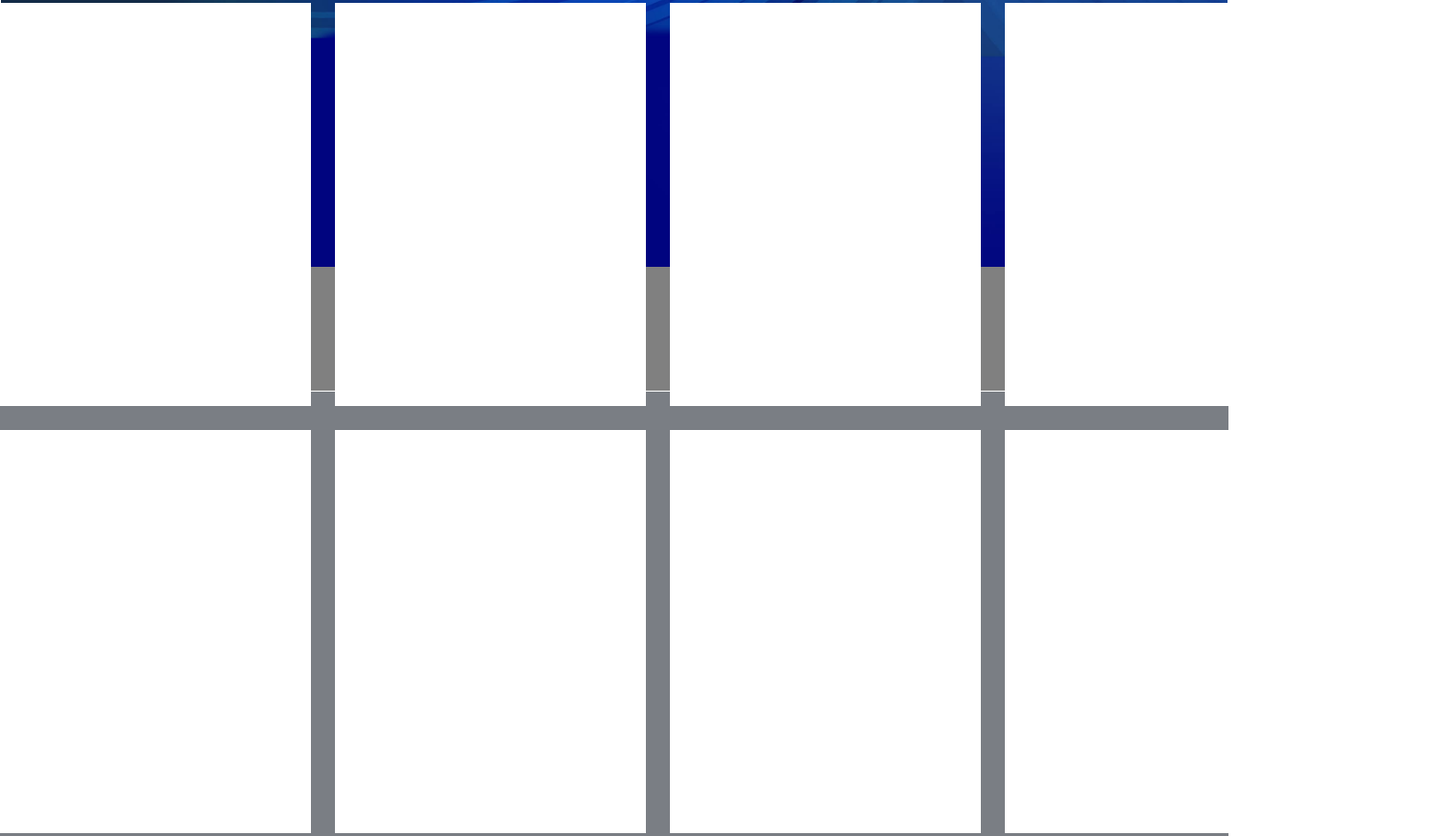
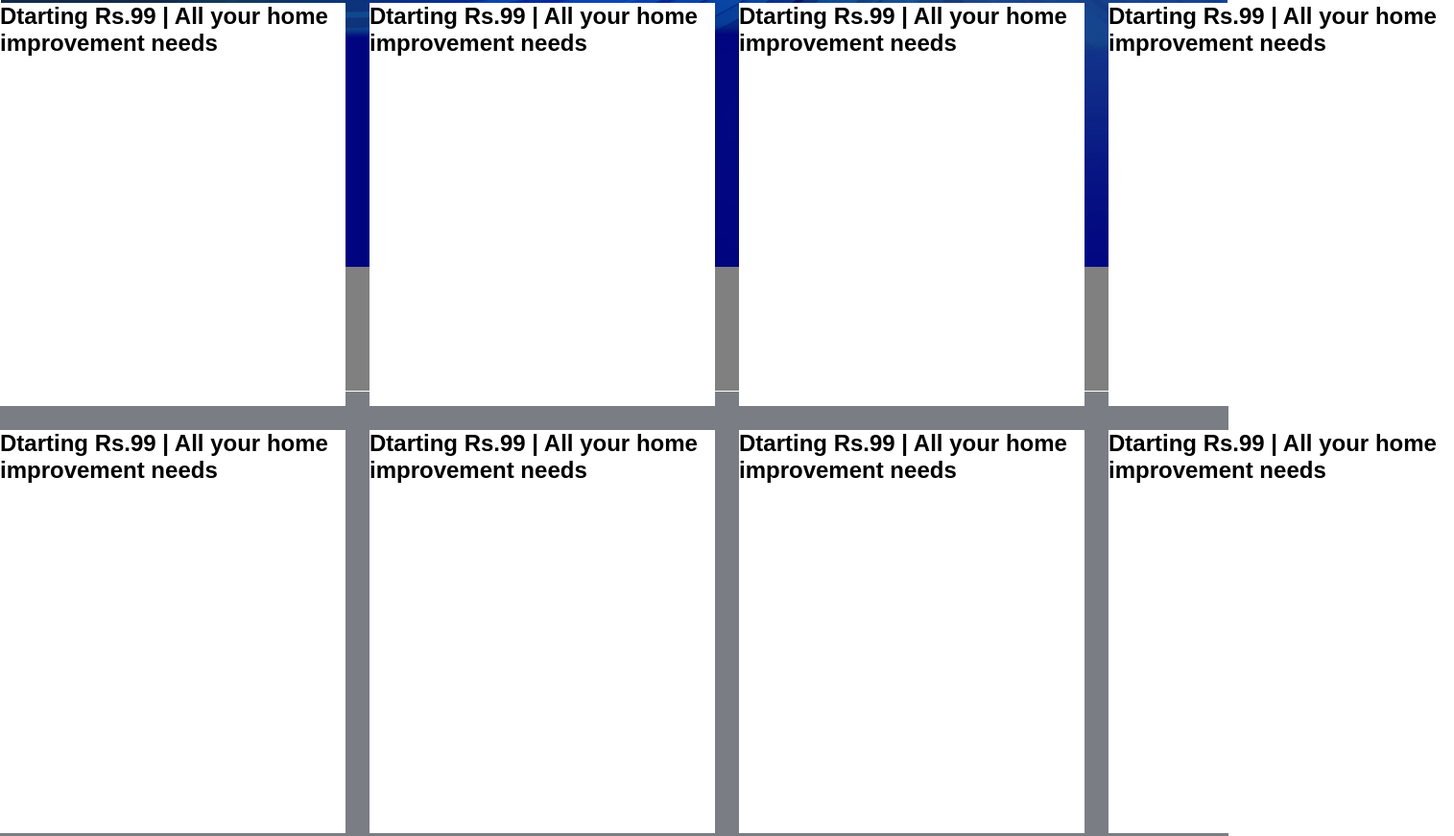
Before and after one commit to PranayAWani/Web_Development_Projects, a plain HTML site: page Amazon Clone/index.html in a window 1280 px wide. Shown: the part 334-1205 px from the top of the page at 96% size, 1515 px wide, since content can reach past the window. Drawn offline with Linux system fonts and the light colour scheme.

Commit message:
amazon clone

```diff
--- a/Amazon Clone/index.html
+++ b/Amazon Clone/index.html
@@ -178,14 +178,62 @@
             </div>
         </div>
             <div class="container1 grd">
-                <div class="box"></div>
-                <div class="box"></div>
-                <div class="box"></div>
-                <div class="box"></div>
-                <div class="box"></div>
-                <div class="box"></div>
-                <div class="box"></div>
-                <div class="box"></div>
+                <div class="box1">
+                    <h2>Dtarting Rs.99 | All your home improvement needs </h2>
+                    <div class="c11 c1 c"></div>
+                    <div class="c12 c1 c"></div>
+                    <div class="c13 c1 c"></div>
+                    <div class="c14 c1 c"></div>
+                </div>
+                <div class="box1">
+                    <h2>Dtarting Rs.99 | All your home improvement needs </h2>
+                    <div class="c21 c2 c"></div>
+                    <div class="c22 c2 c"></div>
+                    <div class="c23 c2 c"></div>
+                    <div class="c24 c2 c"></div>
+                </div>
+                <div class="box1">
+                    <h2>Dtarting Rs.99 | All your home improvement needs </h2>
+                    <div class="c31 c3 c"></div>
+                    <div class="c32 c3 c"></div>
+                    <div class="c33 c3 c"></div>
+                    <div class="c34 c3 c"></div>
+                </div>
+                <div class="box1">
+                    <h2>Dtarting Rs.99 | All your home improvement needs </h2>
+                    <div class="c41 c4 c"></div>
+                    <div class="c42 c4 c"></div>
+                    <div class="c43 c4 c"></div>
+                    <div class="c44 c4 c"></div>
+                </div>
+                <div class="box1">
+                    <h2>Dtarting Rs.99 | All your home improvement needs </h2>
+                    <div class="c51 c5 c"></div>
+                    <div class="c52 c5 c"></div>
+                    <div class="c53 c5 c"></div>
+                    <div class="c54 c5 c"></div>
+                </div>
+                <div class="box1">
+                    <h2>Dtarting Rs.99 | All your home improvement needs </h2>
+                    <div class="c61 c6 c"></div>
+                    <div class="c62 c6 c"></div>
+                    <div class="c63 c6 c"></div>
+                    <div class="c64 c6 c"></div>
+                </div>
+                <div class="box1">
+                    <h2>Dtarting Rs.99 | All your home improvement needs </h2>
+                    <div class="c71 c7 c"></div>
+                    <div class="c72 c7 c"></div>
+                    <div class="c73 c7 c"></div>
+                    <div class="c74 c7 c"></div>
+                </div>
+                <div class="box1">
+                    <h2>Dtarting Rs.99 | All your home improvement needs </h2>
+                    <div class="c81 c8 c"></div>
+                    <div class="c82 c8 c"></div>
+                    <div class="c83 c8 c"></div>
+                    <div class="c84 c8 c"></div>
+                </div>
             </div>
             <div class="container2 con"></div>
             <div class="container3 con"></div>
@@ -219,7 +267,22 @@
         <div class="back">
             Back to Top
         </div>
-        <div class="get"></div>
+        <div class="get">
+            <div class="column1 column">
+                <h2>Get to Know Us</h2>
+                <div class="amp">
+                <a href="https://www.amazon.in/ref=nav_logo">About Us</a>
+                <a href="https://www.amazon.in/ref=nav_logo">Careers</a>
+                <a href="https://www.amazon.in/ref=nav_logo">Press Releases</a>
+                <a href="https://www.amazon.in/ref=nav_logo">Amazon Science</a>
+            </div>
+            </div>
+            <div class="column2 column"></div>
+            <div class="column3 column"></div>
+            <div class="column4 column"></div>
+
+
+        </div>
         <div class="last"></div>
     </footer>
 </body>
--- a/Amazon Clone/style.css
+++ b/Amazon Clone/style.css
@@ -195,7 +195,8 @@ nav .cart .right {
     padding: 15px 10px;
     cursor: pointer;
 }
-main{
+
+main {
     background-color: #7a7e84;
 }
 
@@ -221,34 +222,46 @@ main .image {
     padding: 100px 0px;
 }
 
-.grd{
+.grd {
     display: grid;
-    grid-template-columns: 324px 324px 324px 324px;
-    grid-template-rows: 420px 420px ;
+    grid-template-columns: 360px 360px 360px 360px;
+    grid-template-rows: 420px 420px;
     gap: 25px;
     position: relative;
     top: -350px;
     justify-content: space-evenly;
 }
 
-.grd .box{
-    background-color: white;
+.grd .box1 {
+    background-color: rgb(255, 255, 255);
+    display: grid;
+
 }
 
-.grid{
+
+
+
+
+
+
+
+
+
+.grid {
     display: grid;
     grid-template-columns: 324px 324px 324px 324px;
-    grid-template-rows: 420px ;
+    grid-template-rows: 420px;
     gap: 25px;
     position: relative;
     top: -350px;
     justify-content: space-evenly;
 }
 
-.grid .box{
-    background-color: white;
+.grid .box {
+    background-color: rgb(255, 255, 255);
 }
-.con{
+
+.con {
     display: flex;
     justify-content: space-around;
     background-color: white;
@@ -257,7 +270,8 @@ main .image {
     height: 420px;
     margin: 25px;
 }
-.back{
+
+.back {
     background-color: #37475a;
     color: white;
     text-align: center;
@@ -266,12 +280,29 @@ main .image {
     align-items: center;
     justify-content: space-around;
 }
-.get{
+
+.get {
     background-color: #232f3e;
     height: 500px;
     color: white;
+
 }
-.last{
+
+.get {
     background-color: #131a22;
     height: 100px;
+    display: grid;
+    grid-template-columns: 1fr 1fr 1fr 1fr;
+    column-gap: 50px;
 }
+
+a {
+    color: white;
+    text-decoration: none;
+}
+
+.get .column .amp {
+    display: flex;
+    flex-direction: column;
+    text-align: center;
+}
```
Also changed, not shown: Amazon Clone/product.jpg (added).
